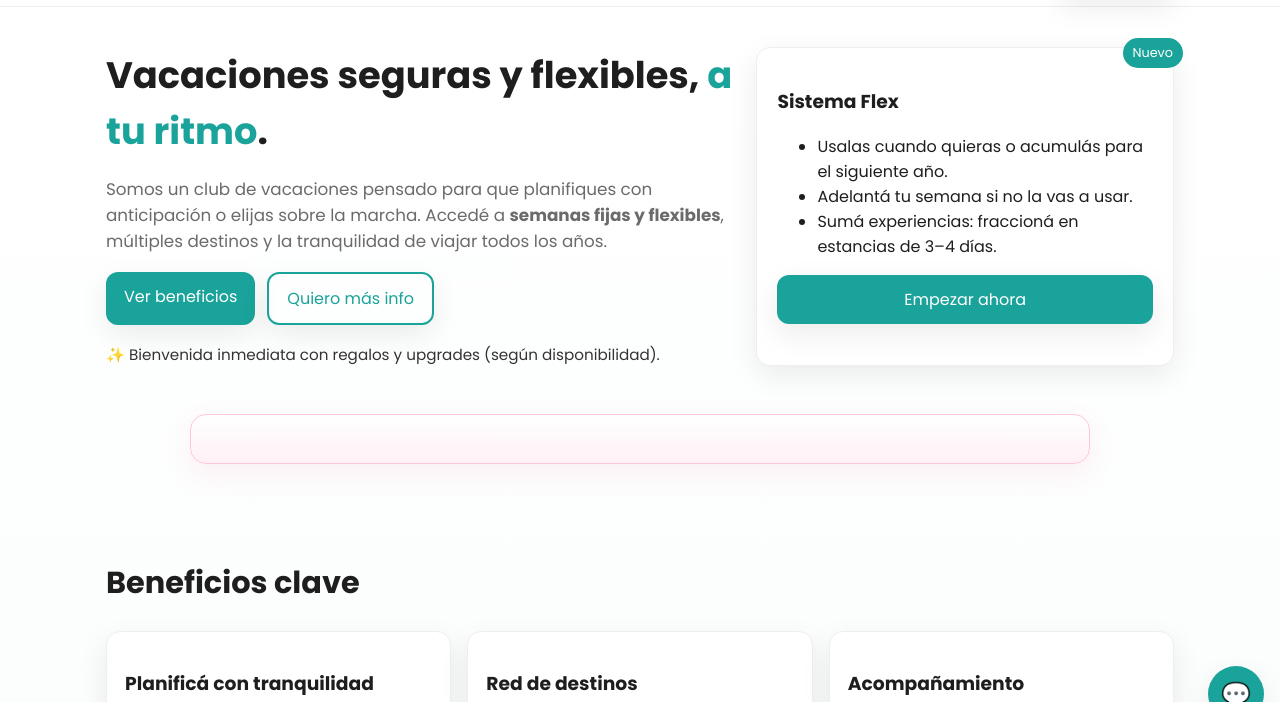
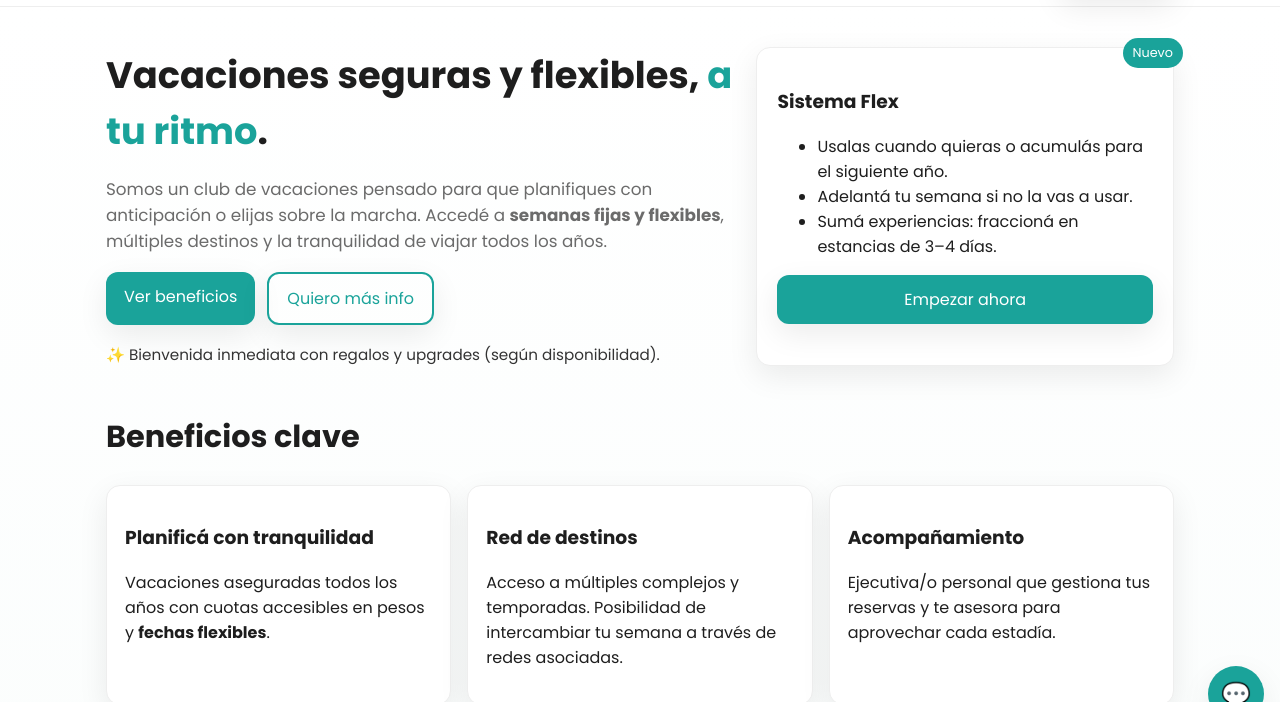
Before and after one commit to pirenclub/Clubpiren, a plain HTML site: page index.html in a window 1280 px wide. Shown: the part 62-764 px from the top of the page. Drawn offline with Linux system fonts and the light colour scheme.

Commit message:
Actualizar index.html

```diff
--- a/index.html
+++ b/index.html
@@ -57,8 +57,6 @@
           <a class="btn btn-full" href="https://docs.google.com/forms/d/e/1FAIpQLScte_rO5VTqjBPPrdweujW_Q-cXA0JvRn-HiU1AWJVXxFhbig/viewform?usp=header" target="_blank" rel="noopener">Empezar ahora</a>
         </div>
       </div>
-<section class="frase"> <p </p>
-</section>
 
 <!-- Poné este script ANTES del </body> -->
 <script>
```
